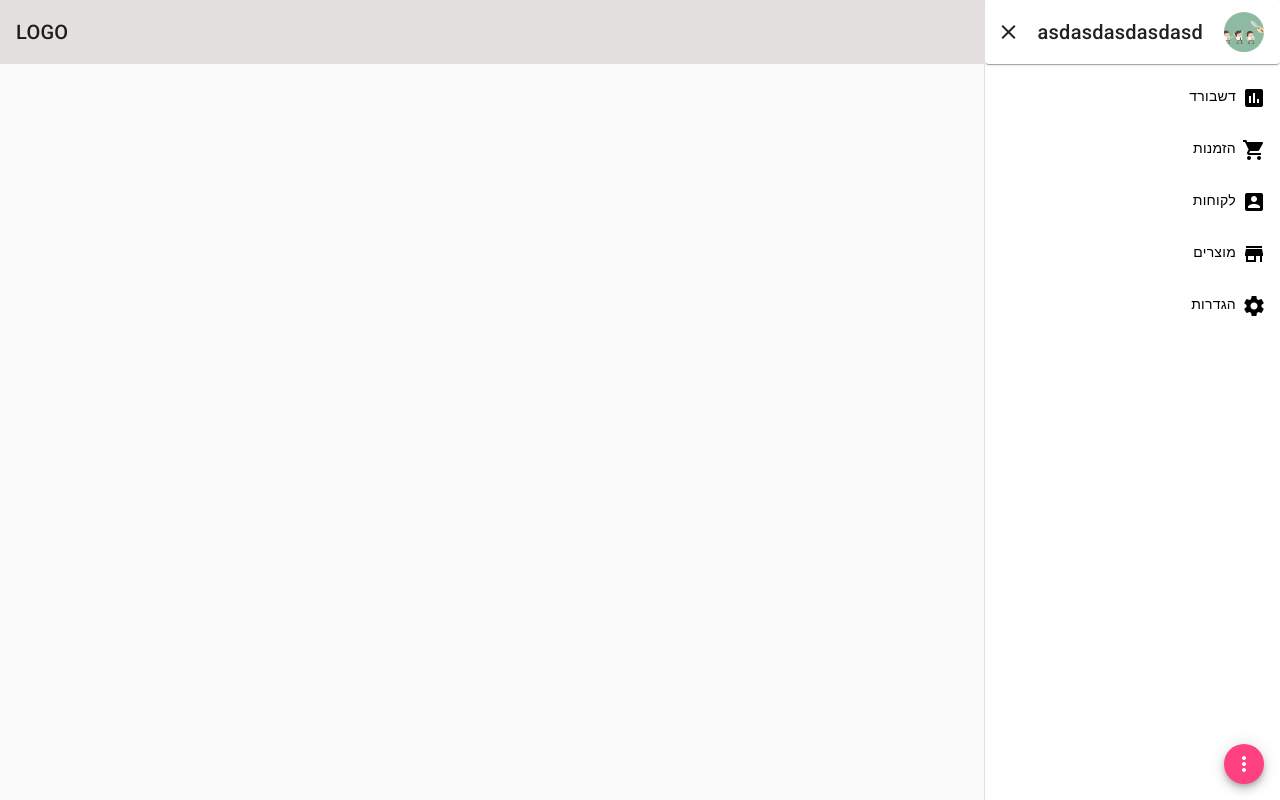
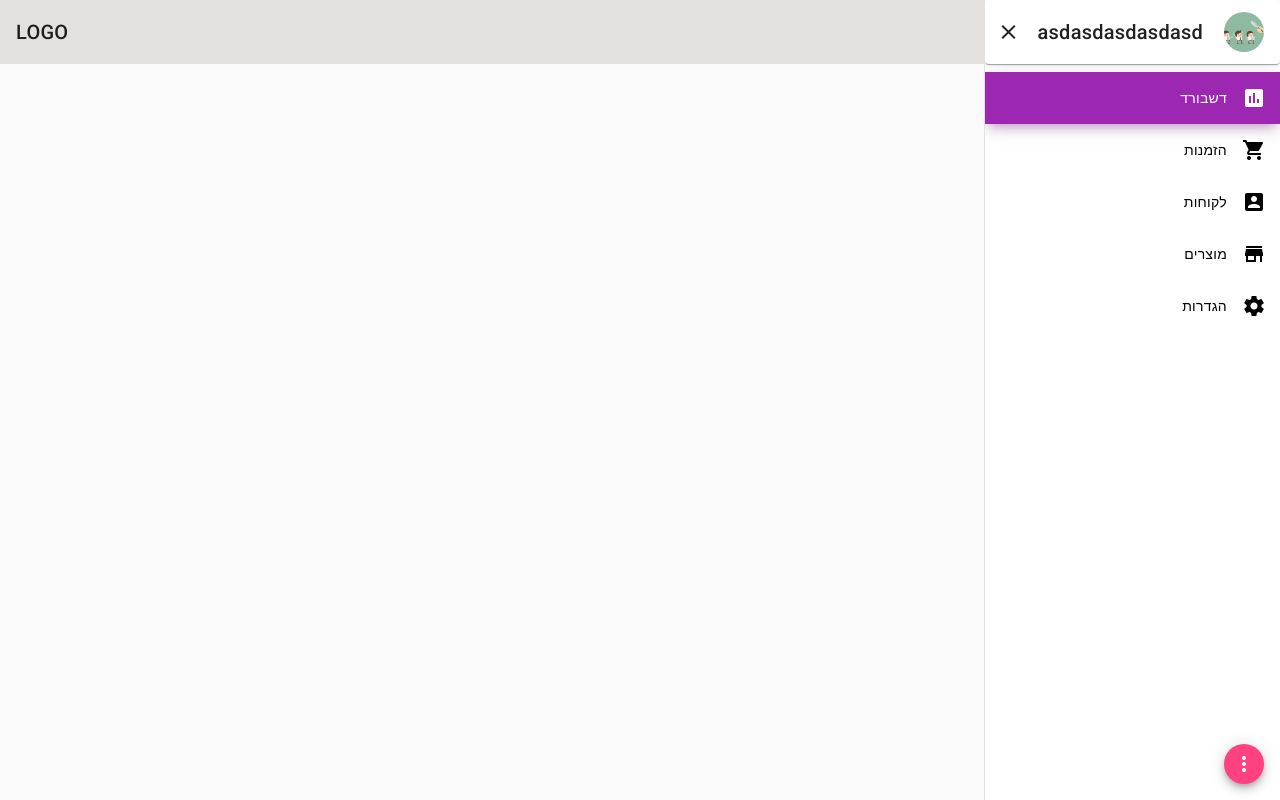
Before and after one commit to yoniuzan/crm-system, an Angular app: page / in a window 1280 px wide. Built offline with nearby package versions, Linux system fonts and the light colour scheme.

Commit message:
fix sidenav

```diff
--- a/src/app/components/init-app/init-app.component.html
+++ b/src/app/components/init-app/init-app.component.html
@@ -22,8 +22,8 @@
             </mat-card>
 
             <mat-nav-list class="app-container__sidenav-manu__list">
-                <a *ngFor="let item of menuItems" class="app-container__sidenav-manu__list__item"
-                    [routerLink]="[item.RouterLink]">
+                <a *ngFor="let item of menuItems" class="app-container__sidenav-manu__list__item" [ngClass]="{'active': item.IsActive}"
+                    [routerLink]="[item.RouterLink]" (click)="onSidenavManu(item)">
                     <mat-icon mat-list-icon>{{item.IconName}}</mat-icon>
                     <span mat-line>{{item.Text | translate}}</span>
                 </a>
--- a/src/app/components/init-app/init-app.component.scss
+++ b/src/app/components/init-app/init-app.component.scss
@@ -40,6 +40,7 @@
 
             &__item {
                 display: flex;
+                align-items: center;
                 padding: 14px;
 
                 text-decoration: auto;
@@ -47,12 +48,14 @@
                 cursor: pointer;
 
                 .mat-icon {
-                    margin-inline-end: 6px;
+                    margin-inline-end: 15px;
                 }
-            }
 
-            :hover {
-                background-color: gray;
+                &.active {
+                    background-color: #9c27b0;
+                    color: white;
+                    box-shadow: 0 4px 20px 0 rgba(0,0,0,.14), 0 7px 10px -5px rgba(156,39,176,.4);
+                }
             }
         }
 
--- a/src/app/components/init-app/init-app.component.ts
+++ b/src/app/components/init-app/init-app.component.ts
@@ -47,11 +47,11 @@ export class InitAppComponent implements OnInit, OnDestroy {
 
     private initMenu(): void {
         this.menuItems.push(
-            new MenuItem('assessment', 'Menu.Dashboard', Constants.Routes.Dashboard),
-            new MenuItem('shopping_cart', 'Menu.Orders', 'order'),
-            new MenuItem('account_box', 'Menu.Customers', Constants.Routes.Customers),
-            new MenuItem('store', 'Menu.Products', 'product'),
-            new MenuItem('settings', 'Menu.Settings', Constants.Routes.Settings),
+            new MenuItem('assessment', 'Menu.Dashboard', Constants.Routes.Dashboard, true),
+            new MenuItem('shopping_cart', 'Menu.Orders', 'order', false),
+            new MenuItem('account_box', 'Menu.Customers', Constants.Routes.Customers, false),
+            new MenuItem('store', 'Menu.Products', 'product', false),
+            new MenuItem('settings', 'Menu.Settings', Constants.Routes.Settings, false),
         );
     }
 
@@ -78,6 +78,14 @@ export class InitAppComponent implements OnInit, OnDestroy {
         this.isloading = false;
     }
 
+    public onSidenavManu(item:MenuItem) {
+        let currentItem = this.menuItems.firstOrNull((item) => item.IsActive);
+        if(currentItem)
+            currentItem.IsActive = false;
+
+        item.IsActive = true;
+    }
+
     public onMenuItem(): void {
         this.isMenuOpen = !this.isMenuOpen;
         this.sidenav.toggle();
--- a/src/app/crm-common/models/menu/menu-item.ts
+++ b/src/app/crm-common/models/menu/menu-item.ts
@@ -2,10 +2,12 @@ export class MenuItem {
     public IconName: string;
     public Text: string;
     public RouterLink: string;
+    public IsActive: boolean;
 
-    constructor(iconName: string, text: string, routerLink: string) {
+    constructor(iconName: string, text: string, routerLink: string, isActive: boolean) {
         this.IconName = iconName;
         this.Text = text;
         this.RouterLink = routerLink;
+        this.IsActive = isActive;
     }
 }
```
